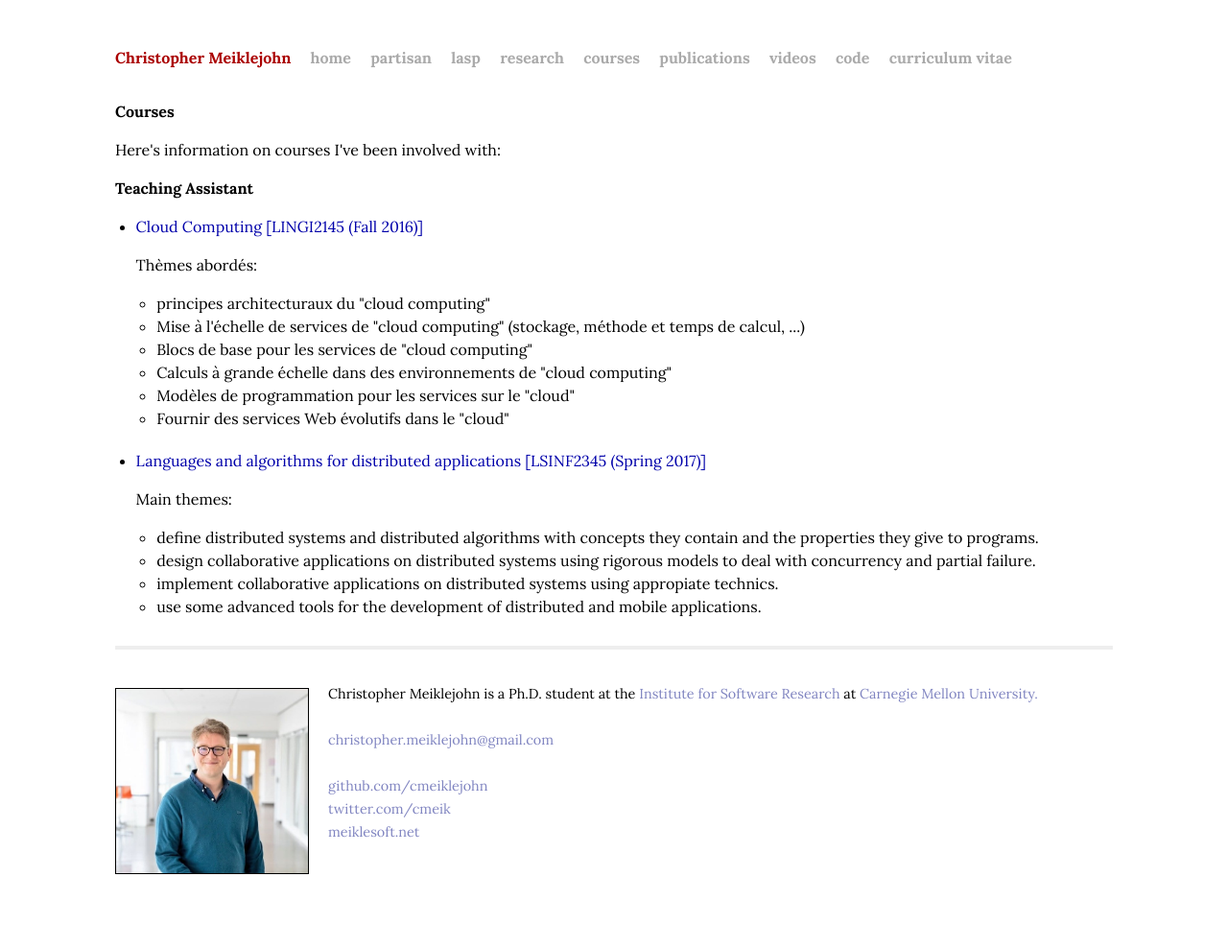
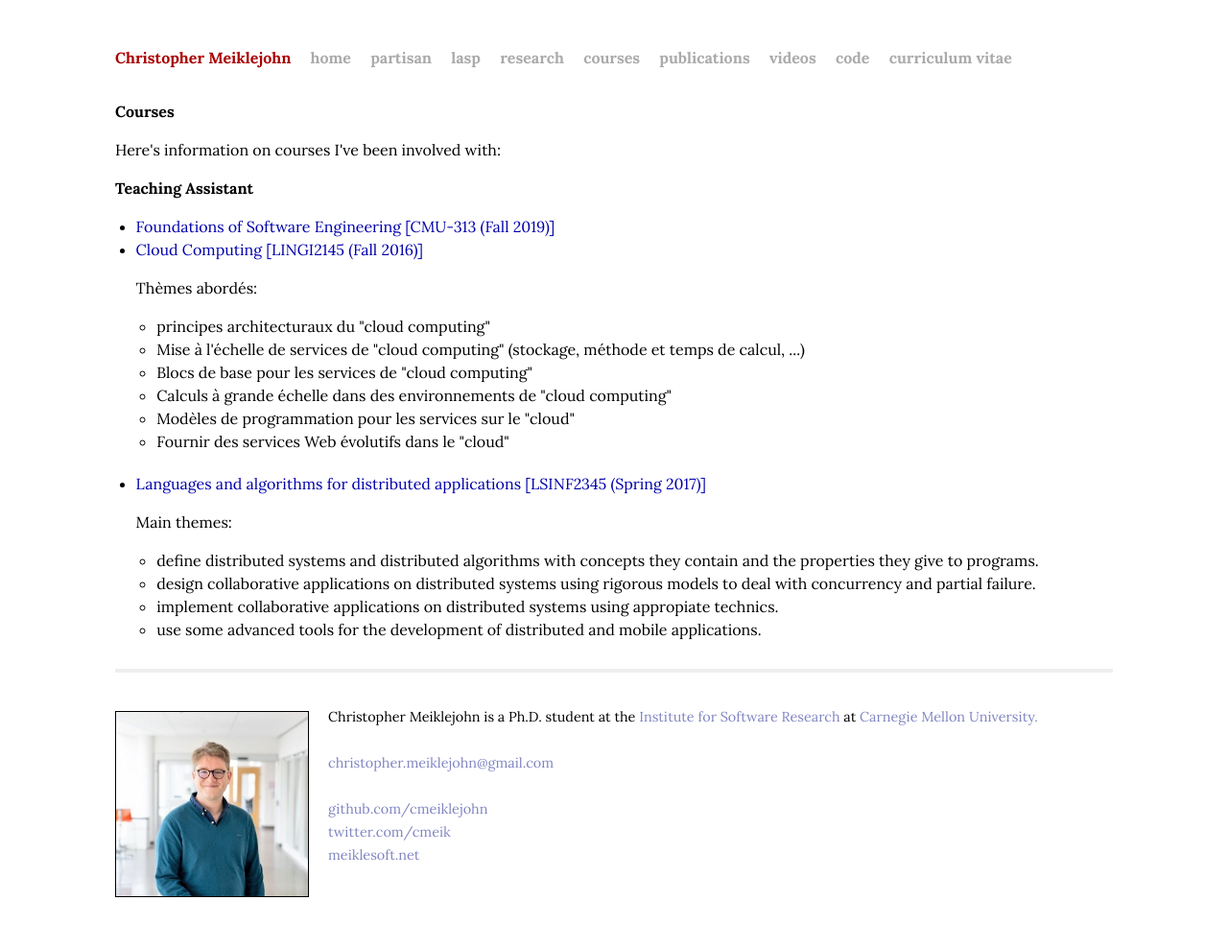
Before and after one commit to cmeiklejohn/cmeiklejohn.github.io, a Jekyll site: the page built from courses.html, in a window 1280 px wide. Shown: the whole page at 96% size. Built offline with Jekyll 4.4.1, drawn with Linux system fonts in a browser that asks for light colours; some web fonts are replaced; before the commit the page ends 964 px from its top, so only the background shows below that.

Commit message:
Add course.

```diff
--- a/courses.html
+++ b/courses.html
@@ -10,6 +10,7 @@ title: Courses
   <p></p>
 
   <ul>
+    <li><a href="http://cmu-313.github.io">Foundations of Software Engineering [CMU-313 (Fall 2019)]</a></li>
     <li><a href="http://www.uclouvain.be/cours-2014-LINGI2145">Cloud Computing [LINGI2145 (Fall 2016)]</a>
     <p>Thèmes abordés:</p>
     <ul>
```
